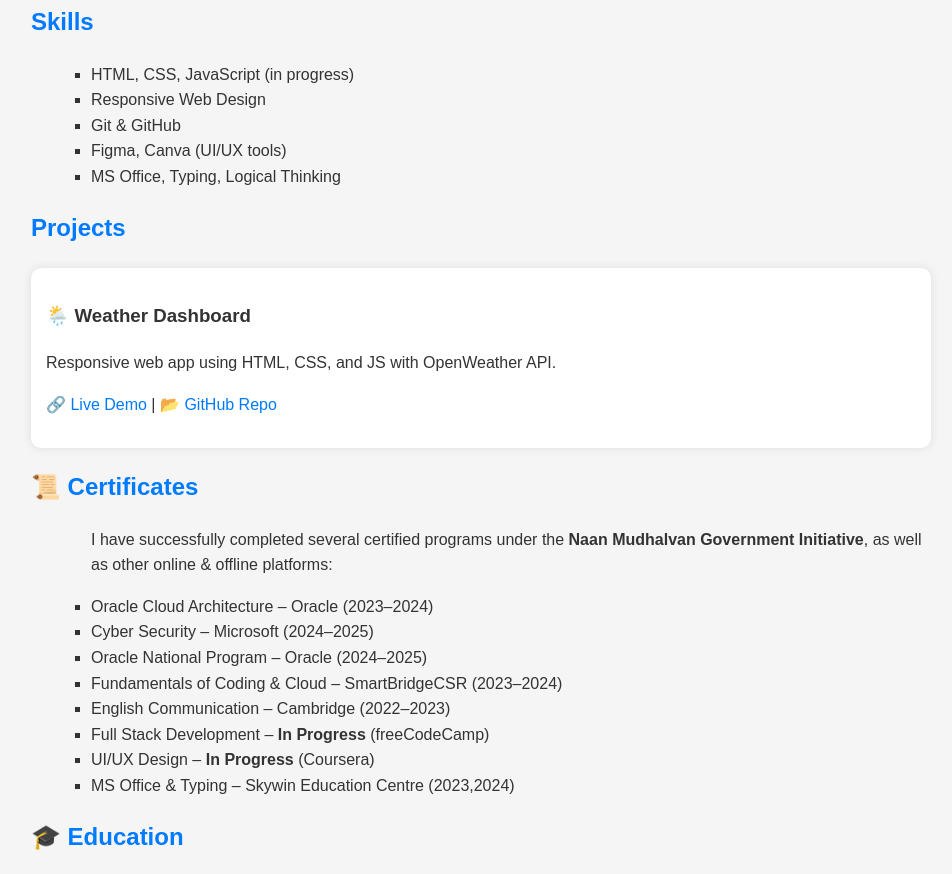
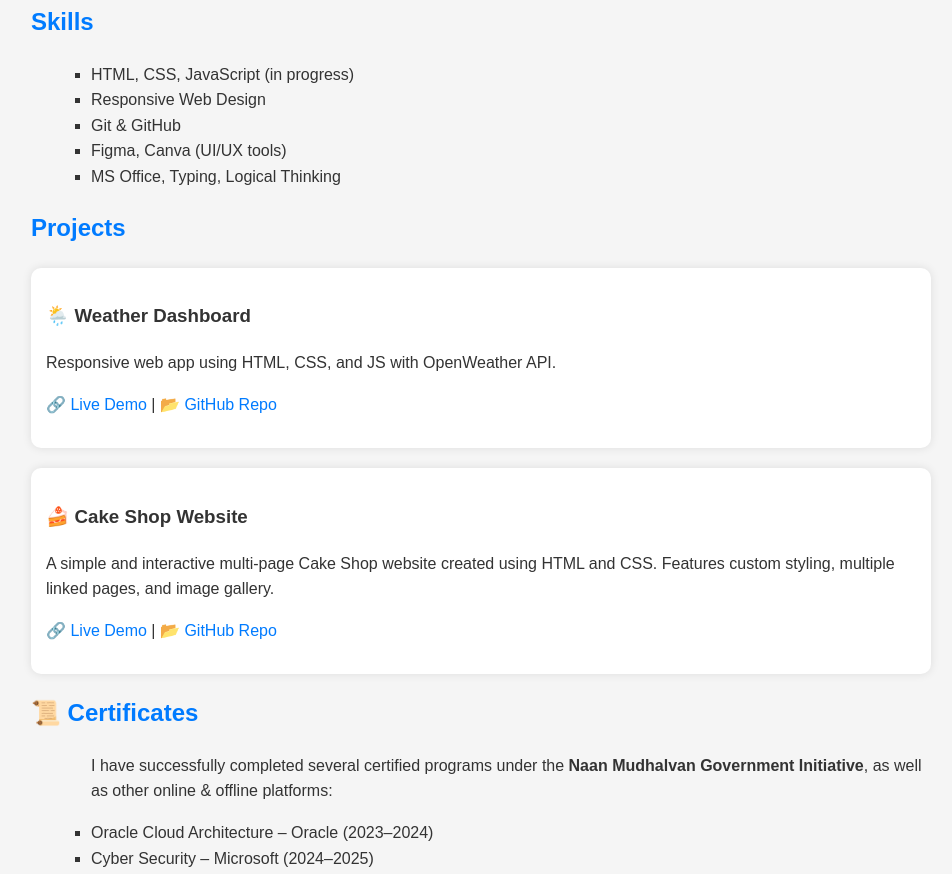
Before and after one commit to HAR134/portfolio, a plain HTML site: page index.html in a window 1280 px wide. Shown: the part 347-1221 px from the top of the page, without its empty margins (159-1111 px from the left). Drawn offline with Linux system fonts and the light colour scheme.

Commit message:
Update index.html

```diff
--- a/index.html
+++ b/index.html
@@ -40,6 +40,15 @@
                 📂 <a href="https://github.com/HAR134/weather-dashboard" target="_blank">GitHub Repo</a>
             </p>
         </div>
+        <div class="project">
+            <h3>🍰 Cake Shop Website</h3>
+            <p>A simple and interactive multi-page Cake Shop website created using HTML and CSS. Features custom styling, multiple linked pages, and image gallery.</p>
+            <p>
+                🔗 <a href="https://har134.github.io/cake-shop-website/" target="_blank">Live Demo</a> |
+                📂 <a href="https://github.com/HAR134/cake-shop-website" target="_blank">GitHub Repo</a>
+            </p>
+        </div>
+
     </section>
 
     <section id="certificates">
```
